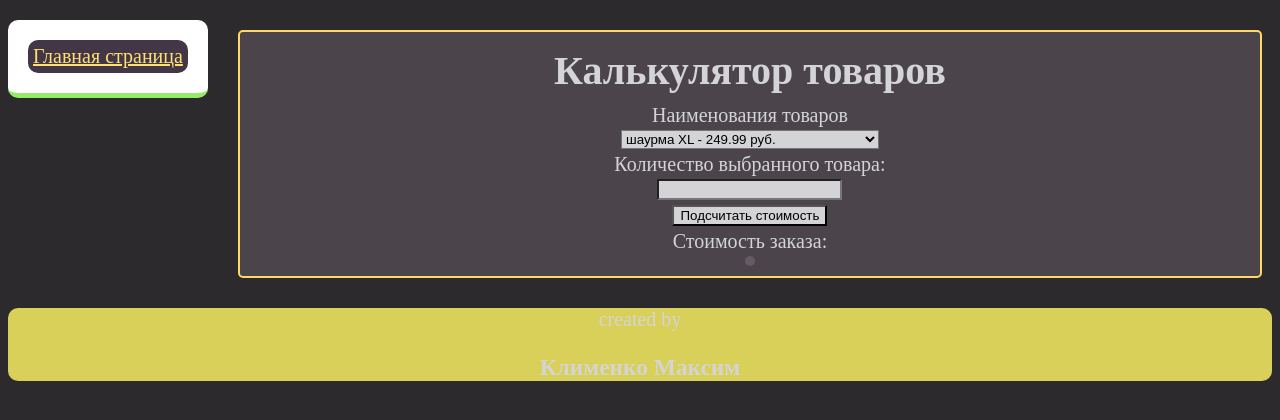
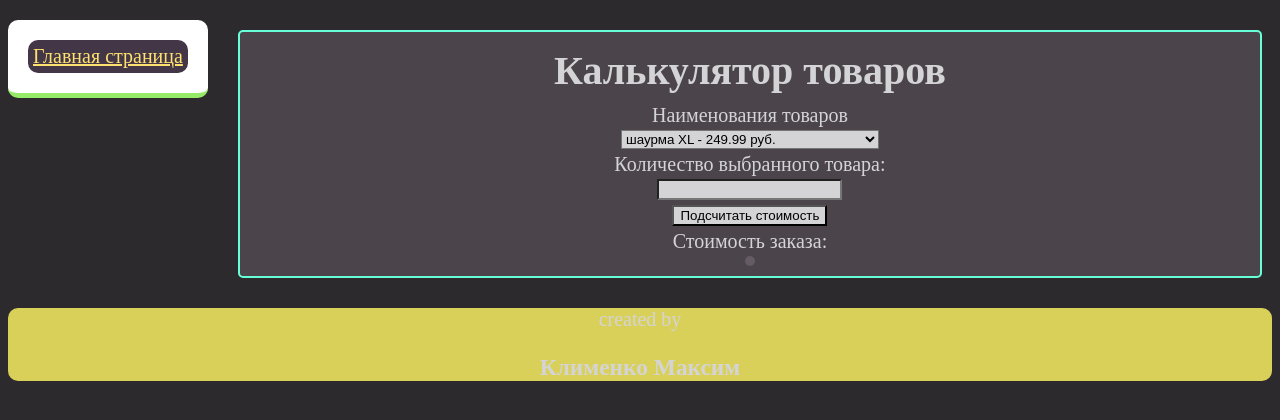
Before and after one commit to smwyidie/smwyidie.github.io, a PHP site: page /task5/index.html in a window 1280 px wide. Shown: the part 105-525 px from the top of the page. Run offline with PHP 8.4, Linux system fonts and the light colour scheme.

Commit message:
Update style.css

```diff
--- a/task5/style.css
+++ b/task5/style.css
@@ -4,7 +4,7 @@ div.calculator {
     flex-direction: column;
     align-items: center;
     background-color: #4b454b;
-    border: #ffd866 solid 2px;
+    border: #66ffd8 solid 2px;
     border-radius: 5px;
     padding: 10px;
     min-width: 50%;
```
